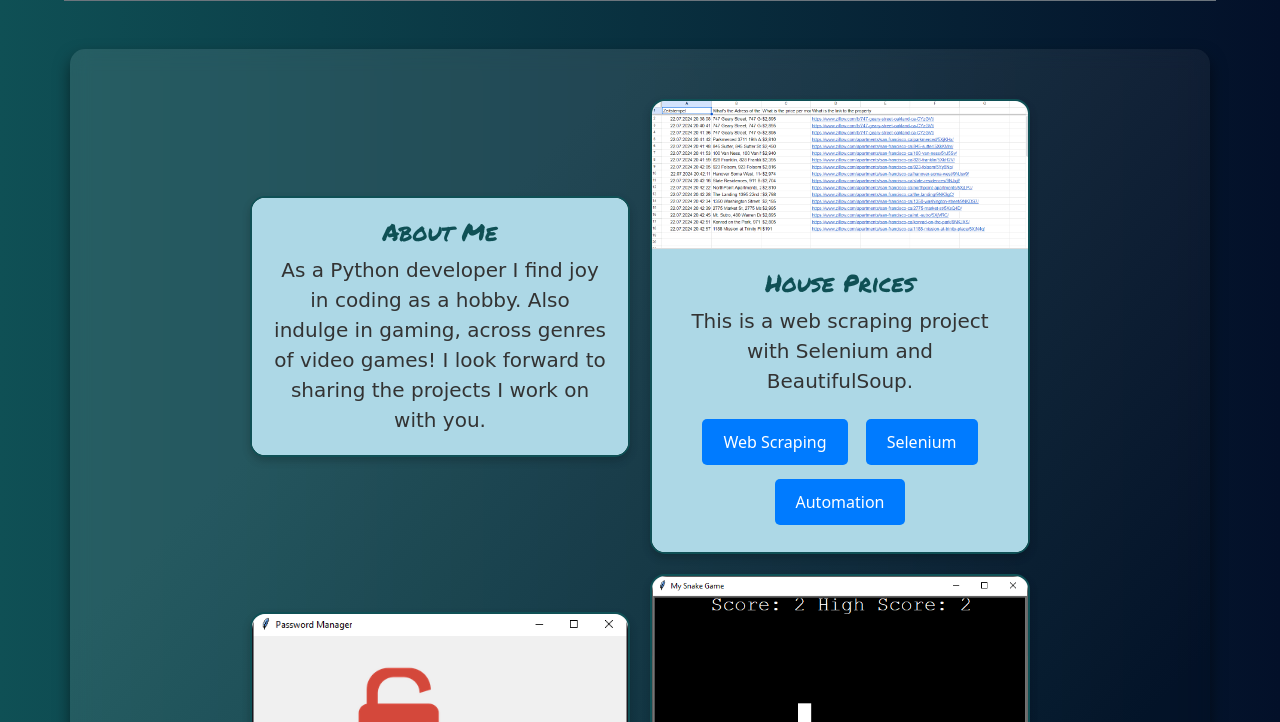
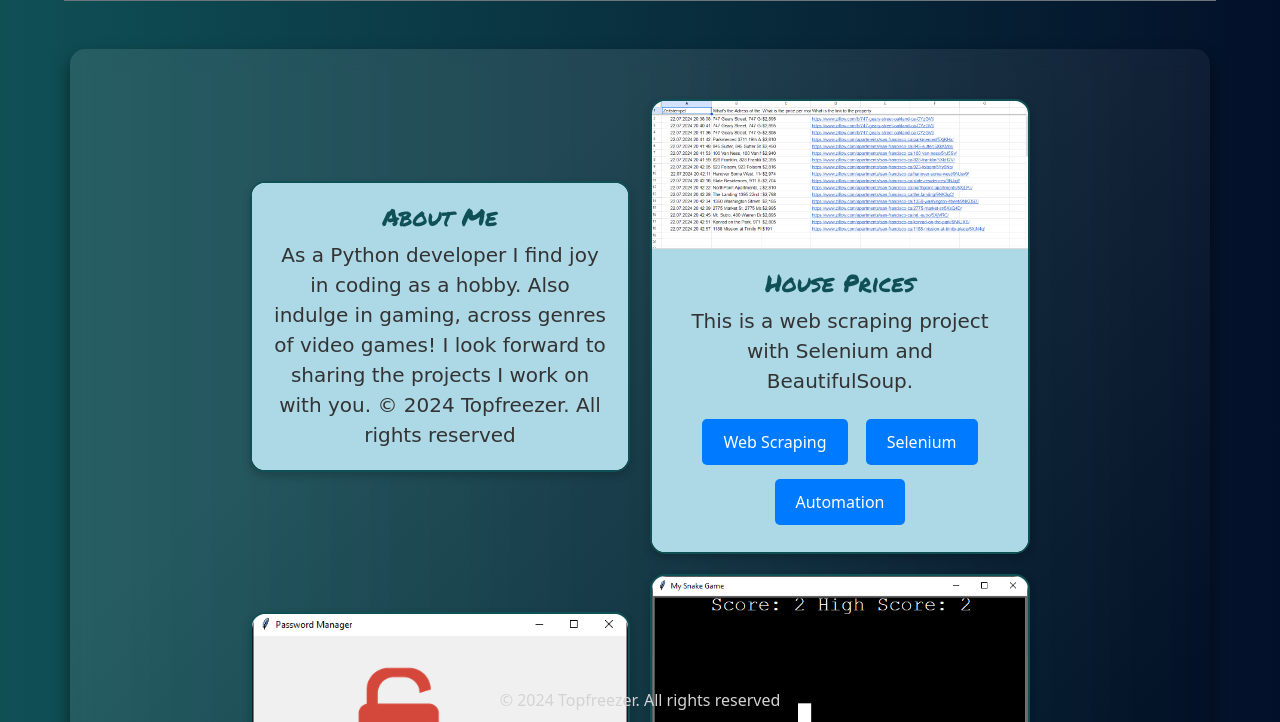
Before and after one commit to Topfreezer/Topfreezer.github.io, a plain HTML site: page Projects.html in a window 1280 px wide. Shown: the part 78-800 px from the top of the page. Drawn offline with nearby package versions, Linux system fonts and the light colour scheme; a web font is replaced by a local one.

Commit message:
Add files via upload

```diff
--- a/Projects.html
+++ b/Projects.html
@@ -115,6 +115,14 @@
         .card-text {
             font-size: 20px;
         }
+        footer {
+            color: #D3D3D3;
+            text-align: center;
+            padding: 10px 0;
+            position: absolute;
+            bottom: 0;
+            width: 100%;
+        }
     </style>
 </head>
 <body>
@@ -146,7 +154,7 @@
             <div class="card">
                 <div class="card-body">
                     <h5 class="card-title">About Me</h5>
-                    <p class="card-text">As a Python developer I find joy in coding as a hobby. Also indulge in gaming, across genres of video games! I look forward to sharing the projects I work on with you.</p>
+                    <p class="card-text">As a Python developer I find joy in coding as a hobby. Also indulge in gaming, across genres of video games! I look forward to sharing the projects I work on with you. © 2024 Topfreezer. All rights reserved</p>
                 </div>
             </div>
         </div>
@@ -187,6 +195,7 @@
         </div>
     </div>
 </div>
+<footer>© 2024 Topfreezer. All rights reserved</footer>
 
 <script src="https://cdn.jsdelivr.net/npm/bootstrap@5.3.3/dist/js/bootstrap.bundle.min.js"></script>
 </body>
```
